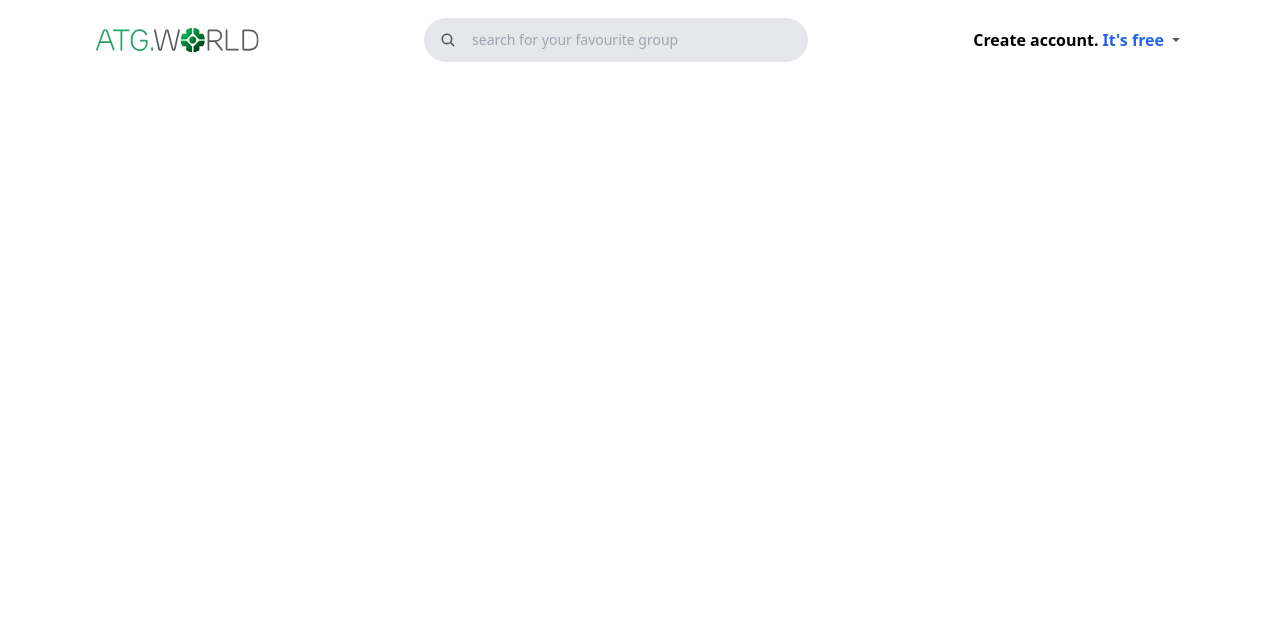
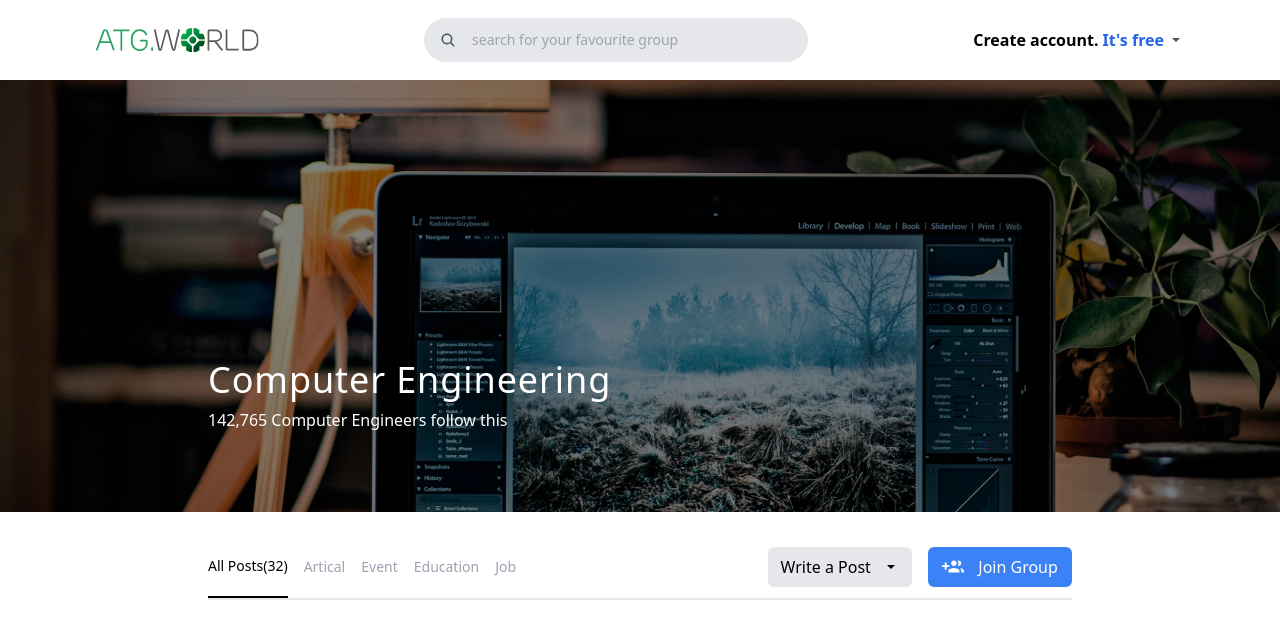
Before and after one commit to its-lakshya/ATG-Landing, a React (Create React App) app: page / in a window 1280 px wide. Shown: the top 638 px of the page. Built offline with nearby package versions, Linux system fonts and the light colour scheme.

Commit message:
build landing section and navbar

```diff
--- a/src/App.js
+++ b/src/App.js
@@ -1,10 +1,16 @@
 import "./App.css";
 import Header from "./components/Header";
+import Landing from "./components/Landing";
+import Navbar from "./components/Navbar";
 
 function App() {
   return (
     <div>
       <Header/>
+      <Landing/>
+      <div className='px-52'>
+        <Navbar/>
+      </div>
     </div>
   );
 }
--- /dev/null
+++ b/src/components/Landing.js
@@ -0,0 +1,14 @@
+import LandingImage from "../assets/LandingImage.svg";
+
+const Landing = () => {
+    return (
+        <div style={{backgroundImage: `url(${LandingImage})`}} className='w-full h-[27rem] flex items-end' >
+            <div className='flex flex-col text-white font-medium text-4xl tracking-wide gap-y-2 bg-black bg-opacity-50 w-full h-full px-52 justify-end pb-20'>
+                Computer Engineering
+                <span className='text-base font-normal tracking-normal'>142,765 Computer Engineers follow this</span>
+            </div>
+        </div>
+    )
+}
+
+export default Landing;
--- /dev/null
+++ b/src/components/Navbar.js
@@ -0,0 +1,23 @@
+import { IoMdArrowDropdown } from "react-icons/io";
+import JoinImage from "../assets/Join.svg"
+
+
+const Navbar = () => {
+    return (
+        <div className="w-full h-16 flex justify-between items-center mt-6 border-b-2">
+            <div className='flex text-sm text-gray-400 w-4/6 gap-x-4 h-full items-center'>
+                <span className='text-black border-b-2 border-black h-full flex items-center'>All Posts(32)</span>
+                <span>Artical</span>
+                <span>Event</span>
+                <span>Education</span>
+                <span>Job</span>
+            </div>
+            <div className='flex gap-x-4 justify-center items-center'>
+                <button className="bg-gray-200 h-10 w-36 rounded-md flex items-center justify-evenly">Write a Post <IoMdArrowDropdown/></button>
+                <button className=" h-10 w-36 rounded-md text-white flex items-center justify-evenly bg-blue-500"><img src={JoinImage} alt="join img"/>Join Group</button>
+            </div>
+        </div>
+    )
+}
+
+export default Navbar;
```
Also changed, not shown: src/assets/Join.svg (added), src/assets/LandingImage.svg (added).
